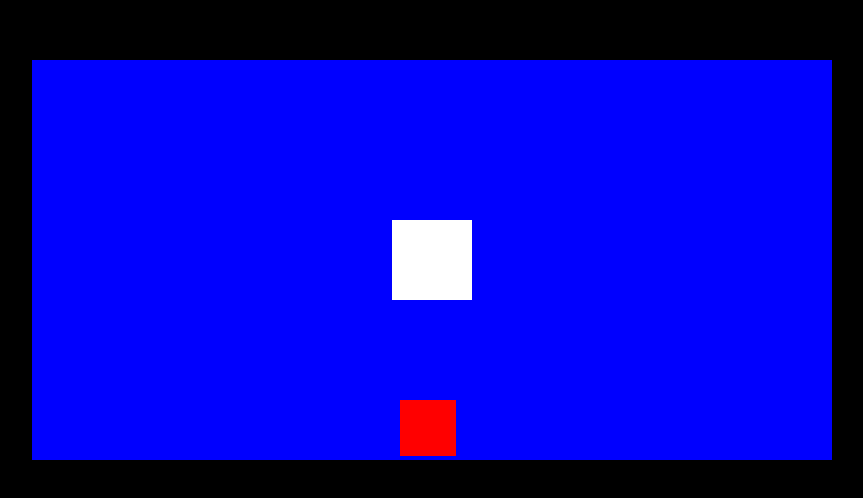
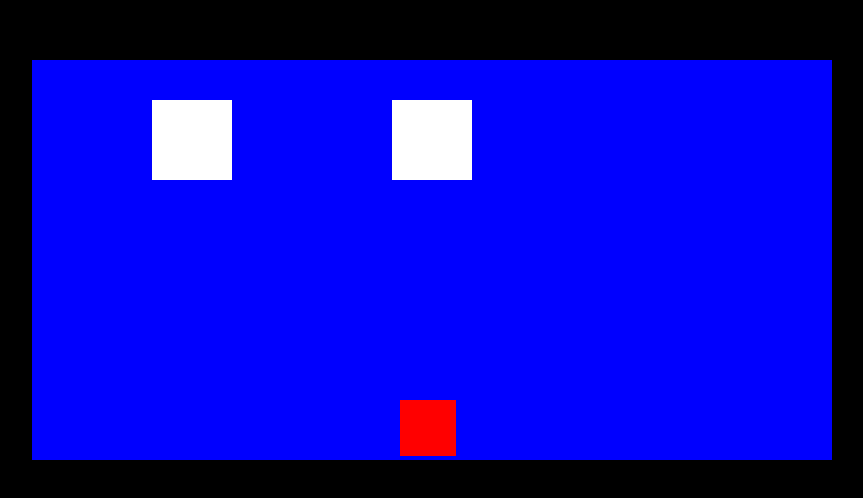
Before and after one commit to J-Neuwford/museum-explorer, a React (Create React App) app: page / in a window 1280 px wide. Shown: the part 140-638 px from the top of the page, without its empty margins (208-1071 px from the left). Built offline with nearby package versions, Linux system fonts and the light colour scheme.

Commit message:
updated collision to allow for multiple exhibits

```diff
--- a/src/Components/Exhibit/Exhibit.css
+++ b/src/Components/Exhibit/Exhibit.css
@@ -1,5 +1,5 @@
 .exhibit {
   background-color: white;
   height: 0;
-  position: relative;
+  position: absolute;
 }
--- a/src/Components/Museum/Museum.jsx
+++ b/src/Components/Museum/Museum.jsx
@@ -8,14 +8,15 @@ const Museum = () => {
   const [pressedKeys, setPressedKeys] = useState([]);
 
   const playerRef = useRef(null);
-  const exhibitRef = useRef(null);
   const museumRef = useRef(null);
+  const exhibitRefs = useRef([]);
 
   const playerSize = 7;
   const moveSpeed = 2;
   const exhibitSize = 10;
   const exhibits = [
-    {x: 45, y: 40}
+    {x: 45, y: 10},
+    {x: 15, y: 10}
   ]
 
   // ==== Player INPUT =====
@@ -62,32 +63,17 @@ const Museum = () => {
         x += moveSpeed / 2;
       }
 
-      exhibits.forEach((exhibit) => {
       // ==== COLLISION ====
       const p = playerRef.current;
       let {x: playerX, y: playerY, width: playerWidth} = p.getBoundingClientRect();
 
-      const e = exhibitRef.current;
-      let {x: exhibitX, y: exhibitY, width: exhibitWidth} = e.getBoundingClientRect();
 
       const m = museumRef.current;
       let {x: museumX, y: museumY, width: museumWidth} = m.getBoundingClientRect();
 
-      console.log("=========")
-      console.log("exhibitY", exhibitY)
-      console.log("exhibitWidth: ", exhibitWidth)
-
-      console.log("museumY: ", museumY)
-      console.log("museumWidth: ", museumWidth)
-
-      console.log("playerX: ", playerX)
-      console.log("playerWidth ", playerWidth )
-
-      console.log("---------")
-      console.log("PLAYER X", Math.round ((playerX -  museumX) / (museumWidth) * 100 ))
-      console.log("PLAYER Y", Math.round ((playerY -  museumY) / (museumWidth / 2) * 100 ))
-      console.log("---------")
-      console.log("EXHIBIT Y", Math.round ((exhibitY -  museumY) / (museumWidth / 2) * 100 ))
+      exhibitRefs.current.forEach((exhibitRef) => {
+      const e = exhibitRef;
+      let {x: exhibitX, y: exhibitY, width: exhibitWidth} = e.getBoundingClientRect();
 
       // exhibitX as a percentage of museumWidth
       const eXPercent = ((exhibitX -  museumX) / (museumWidth) * 100 );
@@ -150,13 +136,12 @@ const Museum = () => {
     <div className="museum" ref={museumRef}>
       {exhibits.map((exhibit, index) => (
         <Exhibit
-          exhibitRef={exhibitRef} key={index} exhibit={exhibit}
+          exhibitRef={(ref) => (exhibitRefs.current[index] = ref)} key={index} exhibit={exhibit}
           exhibitSize={exhibitSize}        />
       ))}
 
       <Player
         playerRef={playerRef}
-        exhibitRef={exhibitRef}
         museumRef={museumRef}
         playerPosition={playerPosition}
         playerSize={playerSize}
```
